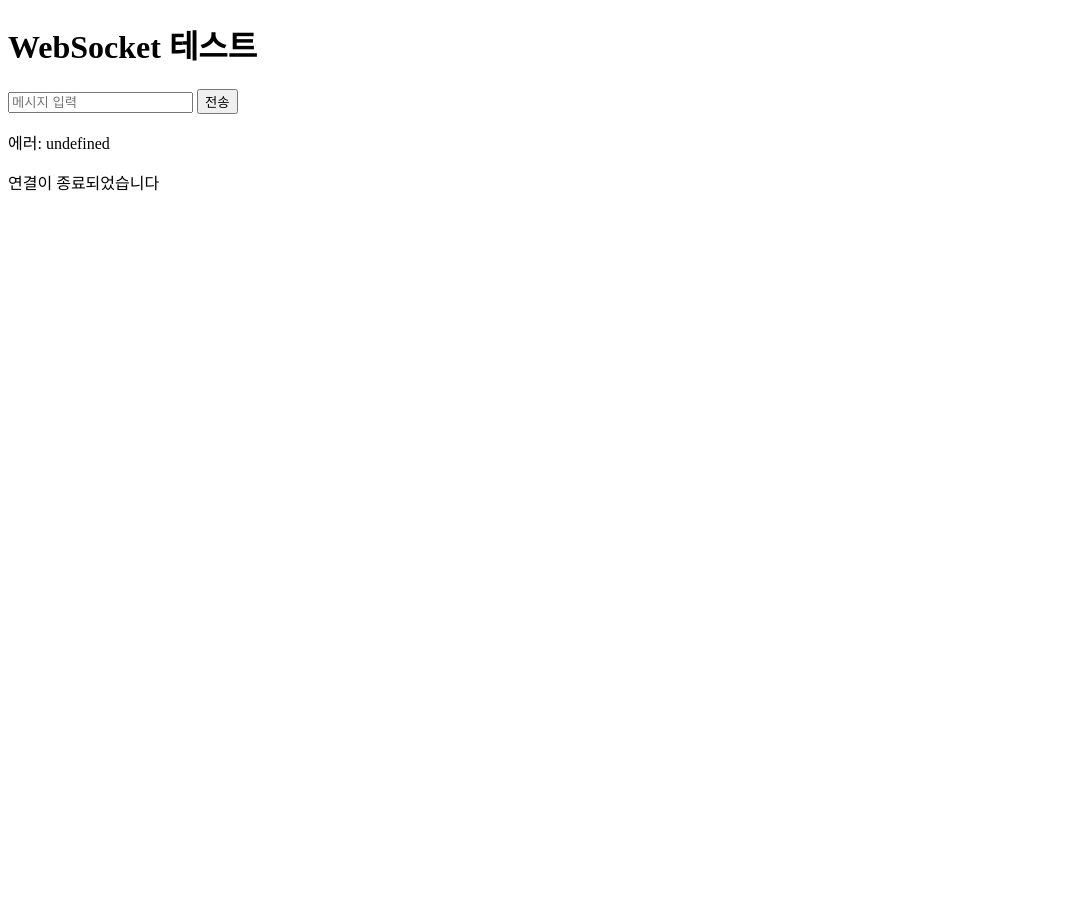
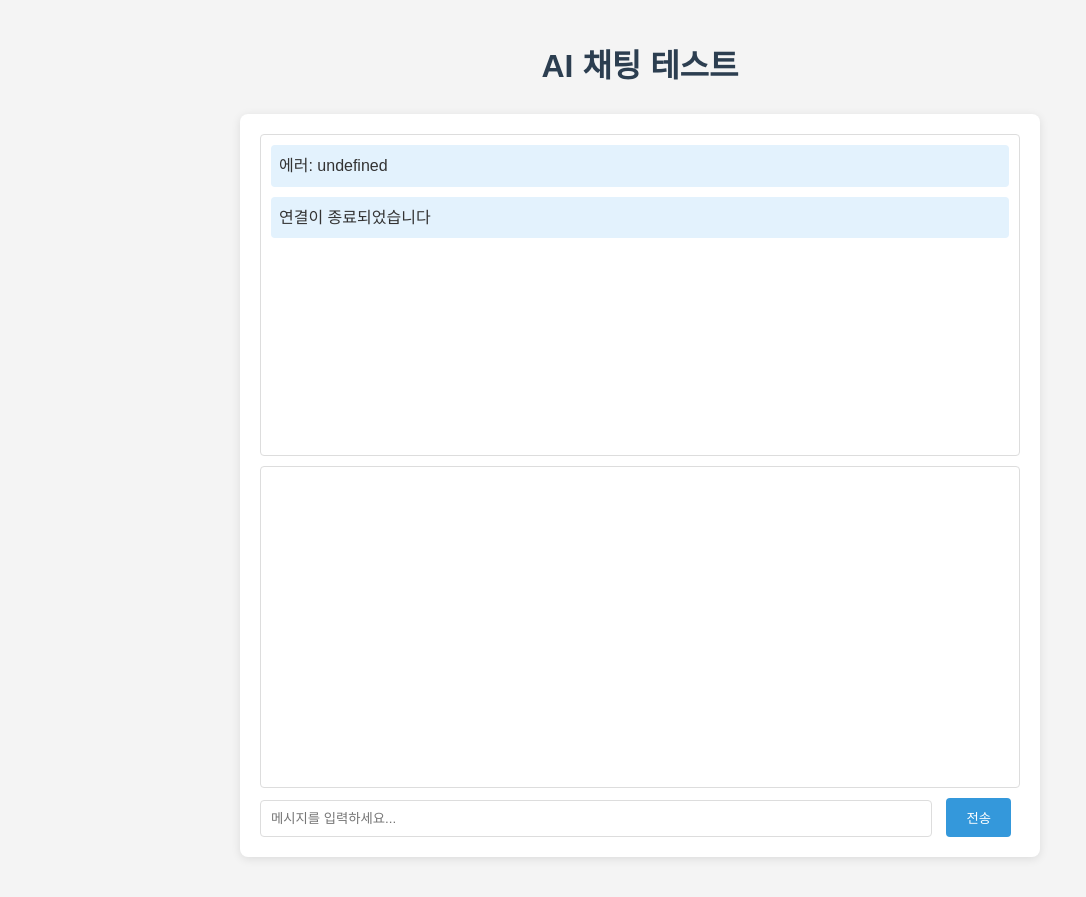
Before and after one commit to NB3025/aws-bedrock-streaming-response-example, a plain HTML site: page frontend/index.html in a window 1280 px wide. Shown: the whole page, without its empty margins (0-1086 px from the left). Before the commit the page ends 800 px from the top, so only its background shows below. Drawn offline with Linux system fonts and the light colour scheme.

Commit message:
Bug fixes

```diff
--- a/frontend/index.html
+++ b/frontend/index.html
@@ -3,13 +3,78 @@
 <head>
     <meta charset="UTF-8">
     <meta name="viewport" content="width=device-width, initial-scale=1.0">
-    <title>WebSocket 테스트</title>
+    <title>AI 채팅 테스트</title>
+    <style>
+        body {
+            font-family: Arial, sans-serif;
+            line-height: 1.6;
+            color: #333;
+            max-width: 800px;
+            margin: 0 auto;
+            padding: 20px;
+            background-color: #f4f4f4;
+        }
+        h1 {
+            color: #2c3e50;
+            text-align: center;
+        }
+        #chatContainer {
+            background-color: white;
+            border-radius: 8px;
+            box-shadow: 0 2px 10px rgba(0,0,0,0.1);
+            padding: 20px;
+            margin-bottom: 20px;
+        }
+        #output, #streamingOutput {
+            height: 300px;
+            overflow-y: auto;
+            border: 1px solid #ddd;
+            padding: 10px;
+            margin-bottom: 10px;
+            background-color: #fff;
+            border-radius: 4px;
+        }
+        #messageInput {
+            width: calc(100% - 110px);
+            padding: 10px;
+            margin-right: 10px;
+            border: 1px solid #ddd;
+            border-radius: 4px;
+        }
+        button {
+            padding: 10px 20px;
+            background-color: #3498db;
+            color: white;
+            border: none;
+            border-radius: 4px;
+            cursor: pointer;
+            transition: background-color 0.3s;
+        }
+        button:hover {
+            background-color: #2980b9;
+        }
+        .message {
+            margin-bottom: 10px;
+            padding: 8px;
+            border-radius: 4px;
+        }
+        .user-message {
+            background-color: #e8f5e9;
+            text-align: right;
+        }
+        .ai-message {
+            background-color: #e3f2fd;
+        }
+    </style>
 </head>
 <body>
-    <h1>WebSocket 테스트</h1>
-    <input type="text" id="messageInput" placeholder="메시지 입력">
-    <button onclick="sendMessage()">전송</button>
-    <div id="output"></div>
+    <h1>AI 채팅 테스트</h1>
+    <div id="chatContainer">
+        <div id="output"></div>
+        <div id="streamingOutput"></div>
+        <input type="text" id="messageInput" placeholder="메시지를 입력하세요...">
+        <button onclick="sendMessage()">전송</button>
+    </div>
     <script src="script.js"></script>
 </body>
 </html>
--- a/frontend/script.js
+++ b/frontend/script.js
@@ -1,19 +1,36 @@
 let socket;
+let currentStreamingMessage = '';
 
 function connect() {
-    // WebSocket URL을 여기에 입력하세요
     const wsUrl = 'YOUR_WEBSOCKET_URL_HERE';
+    console.log('Connecting to WebSocket:', wsUrl);
     socket = new WebSocket(wsUrl);
 
     socket.onopen = function(e) {
+        console.log('WebSocket connection opened:', e);
         addMessage("서버에 연결되었습니다.");
     };
 
     socket.onmessage = function(event) {
-        addMessage(`서버로부터 메시지: ${event.data}`);
+        console.log('Received message:', event.data);
+        try {
+            const data = JSON.parse(event.data);
+            console.log('Parsed JSON data:', data);
+            if (data.type === 'content_block_delta' && data.delta && data.delta.type === 'text_delta') {
+                currentStreamingMessage += data.delta.text;
+                updateStreamingOutput();
+            } else {
+                console.log('Unexpected JSON structure:', data);
+            }
+        } catch (error) {
+            console.log('Failed to parse JSON, treating as text:', error);
+            currentStreamingMessage += event.data;
+            updateStreamingOutput();
+        }
     };
 
     socket.onclose = function(event) {
+        console.log('WebSocket connection closed:', event);
         if (event.wasClean) {
             addMessage(`연결이 정상적으로 종료되었습니다, 코드=${event.code} 이유=${event.reason}`);
         } else {
@@ -22,23 +39,41 @@
     };
 
     socket.onerror = function(error) {
+        console.error('WebSocket error:', error);
         addMessage(`에러: ${error.message}`);
     };
+}
+function addMessage(message, isUser = false) {
+    console.log('Adding message to output:', message);
+    const output = document.getElementById('output');
+    const messageElement = document.createElement('div');
+    messageElement.textContent = message;
+    messageElement.className = `message ${isUser ? 'user-message' : 'ai-message'}`;
+    output.appendChild(messageElement);
+    output.scrollTop = output.scrollHeight;
 }
 
 function sendMessage() {
     const messageInput = document.getElementById('messageInput');
     const message = messageInput.value;
-    socket.send(message);
-    addMessage(`보낸 메시지: ${message}`);
+    if (message.trim() === '') return;  // 빈 메시지 방지
+
+    const formattedMessage = JSON.stringify({ "client": message });
+    console.log('Sending message:', formattedMessage);
+    socket.send(formattedMessage);
+    addMessage(`나: ${message}`, true);
     messageInput.value = '';
+
+    // 새 메시지를 보낼 때 이전 스트리밍 메시지 초기화
+    currentStreamingMessage = '';
+    document.getElementById('streamingOutput').innerHTML = '';
 }
 
-function addMessage(message) {
-    const output = document.getElementById('output');
-    const p = document.createElement('p');
-    p.textContent = message;
-    output.appendChild(p);
+function updateStreamingOutput() {
+    console.log('Updating streaming output:', currentStreamingMessage);
+    const streamingOutput = document.getElementById('streamingOutput');
+    streamingOutput.innerHTML = `<div class="message ai-message">AI: ${currentStreamingMessage}</div>`;
+    streamingOutput.scrollTop = streamingOutput.scrollHeight;
 }
 
 connect();
```
Also changed, not shown: 1 other file.
